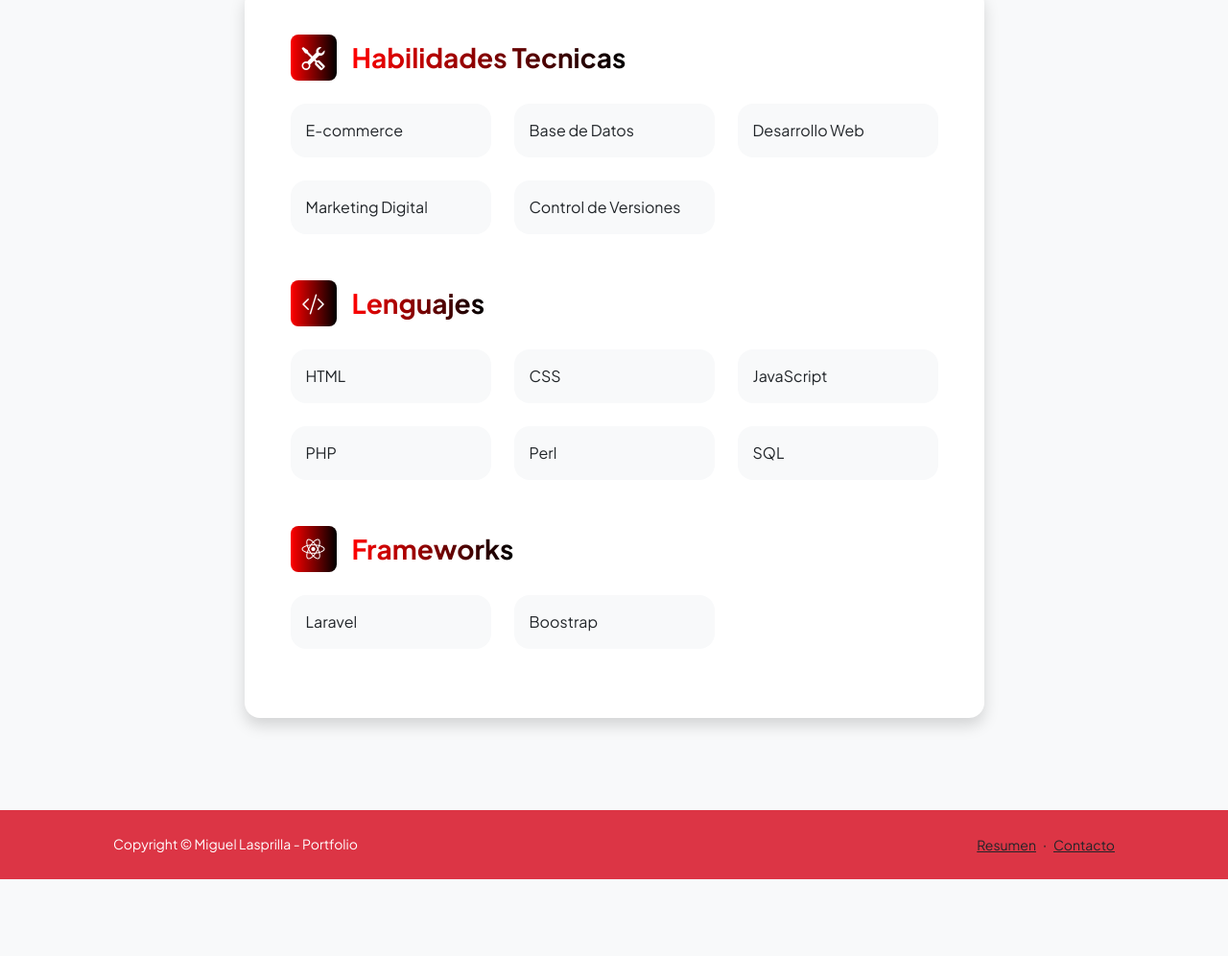
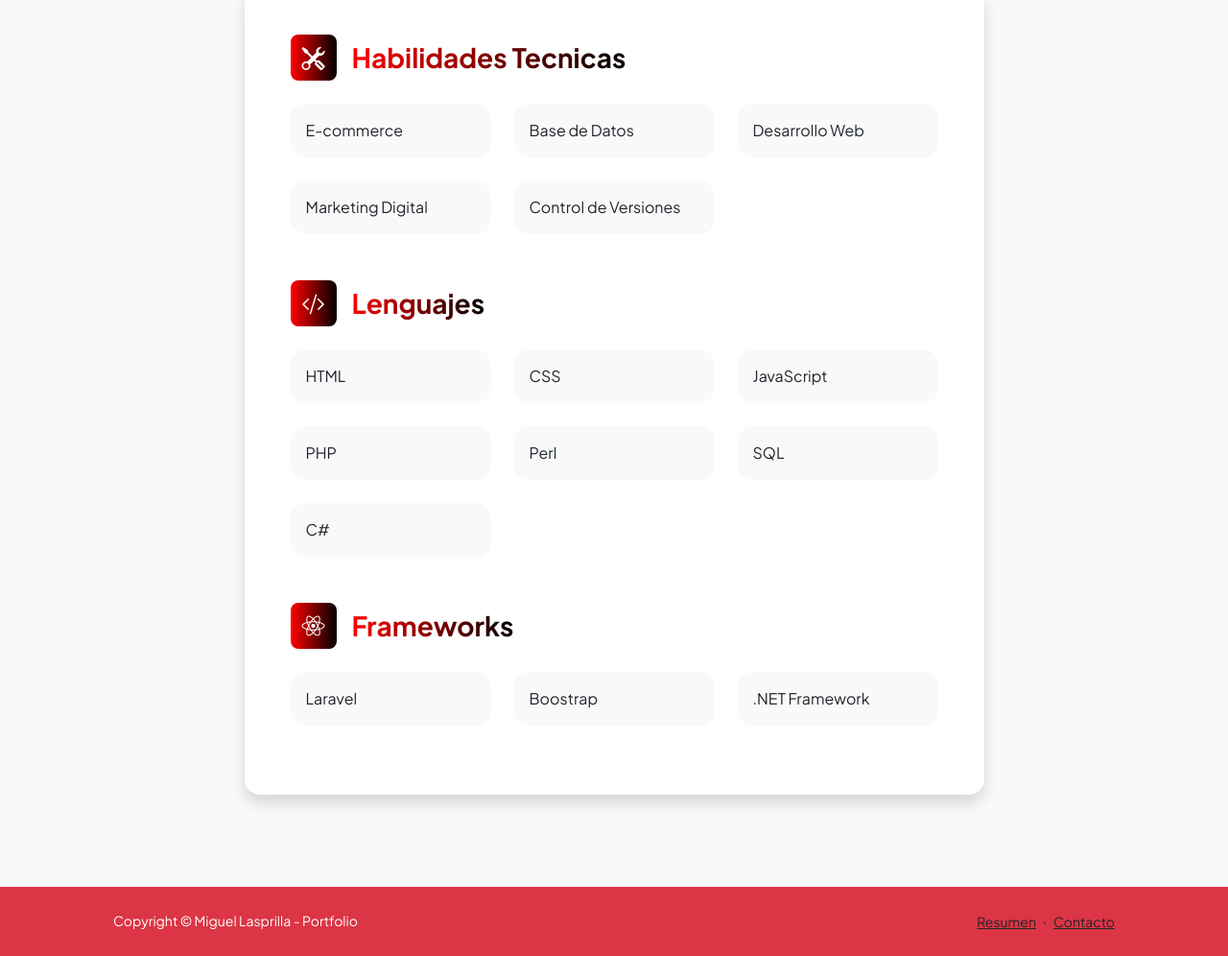
Before and after one commit to MillionaireD/Portfolio, a plain HTML site: page resume.html in a window 1280 px wide. Shown: the part 1084-2080 px from the top of the page at 96% size. Before the commit the page ends 2000 px from the top, so only its background shows below. Drawn offline with nearby package versions, Linux system fonts and the light colour scheme.

Commit message:
Revision de CV

```diff
--- a/resume.html
+++ b/resume.html
@@ -63,7 +63,7 @@
                             <div class="d-flex align-items-center justify-content-between mb-4">
                                 <h2 class="text-danger fw-bolder mb-0">Educación</h2>
                                 <!-- Download resume button-->
-                                <a class="btn btn-dark px-4 py-3" href="assets/MiguelCV.pdf" download>
+                                <a class="btn btn-dark px-4 py-3" href="assets/CVMiguelLasprilla.pdf" download>
                                     <div class="d-inline-block bi bi-download me-2"></div>
                                     Descargar CV
                                 </a>
@@ -151,6 +151,10 @@
                                             <div class="col mb-4 mb-md-0"><div class="d-flex align-items-center bg-light rounded-4 p-3 h-100">Perl</div></div>
                                             <div class="col mb-4 mb-md-0"><div class="d-flex align-items-center bg-light rounded-4 p-3 h-100">SQL</div></div>
                                         </div>
+                                        <br>
+                                        <div class="row row-cols-1 row-cols-md-3">
+                                            <div class="col mb-4 mb-md-0"><div class="d-flex align-items-center bg-light rounded-4 p-3 h-100">C#</div></div>
+                                        </div>
                                     </div>
                                     <br>
                                     <br>
@@ -162,6 +166,8 @@
                                         <div class="row row-cols-1 row-cols-md-3 mb-4">
                                             <div class="col mb-4 mb-md-0"><div class="d-flex align-items-center bg-light rounded-4 p-3 h-100">Laravel</div></div>
                                             <div class="col mb-4 mb-md-0"><div class="d-flex align-items-center bg-light rounded-4 p-3 h-100">Boostrap</div></div>
+                                            <div class="col mb-4 mb-md-0"><div class="d-flex align-items-center bg-light rounded-4 p-3 h-100">.NET Framework</div></div>
+                                        </div>
                                         </div>
                                     </div>
                                 </div>
```
Also changed, not shown: 1 other file.
